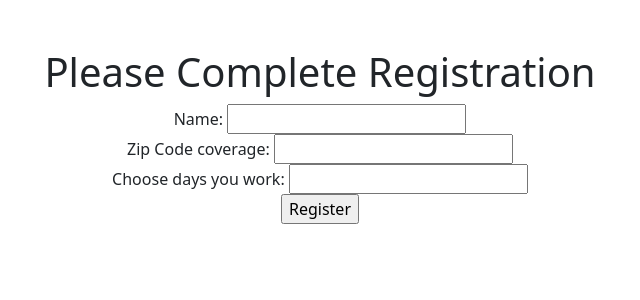
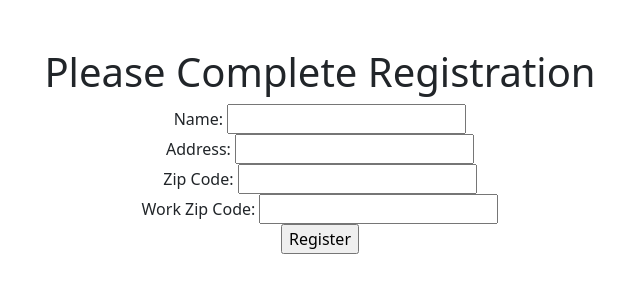
Before and after one commit to nolanbeihl/Trashcollector, a Django app: page /employees/new/ in a window 1280 px wide. Shown: the part 56-356 px from the top of the page, without its empty margins (320-960 px from the left). Run offline with Django 3.2, Linux system fonts and the light colour scheme; the visitor is signed in with stand-in values (Sample User, id 1).

Commit message:
Fixed database for Employee. Started working of the Employee index page.

```diff
--- a/trash_collector/employees/models.py
+++ b/trash_collector/employees/models.py
@@ -7,9 +7,10 @@ from django.db import models
 
 class Employee(models.Model):
     name = models.CharField(max_length=50)
+    address = models.CharField(max_length=50)
+    zip_code = models.CharField(max_length=5)
+    work_zip_code = models.CharField(max_length=5)
     user = models.ForeignKey('accounts.User', blank=True, null=True, on_delete=models.CASCADE)
-    zip_code = models.CharField(max_length=5)
-    work_days = models.CharField(max_length=50)
 
     def __str__(self):
         return self.name
--- a/trash_collector/employees/templates/employees/create.html
+++ b/trash_collector/employees/templates/employees/create.html
@@ -9,8 +9,9 @@
 <form action="{% url 'employees:create' %}" method="post">
     {% csrf_token %}
     Name: <input type="text" name="name" id="name"><br />
-    Zip Code coverage: <input type="text" name="zip_code" id="zip_code"><br />
-    Choose days you work: <input type="text" name="work_days" id="work_days"><br />
+    Address: <input type="text" name="address" id="address"><br />
+    Zip Code: <input type="text" name="zip_code" id="zip_code"><br />
+    Work Zip Code: <input type="text" name="work_zip_code" id="work_zip_code"><br />
     <input type="submit" value="Register">
 </form>
 
--- /dev/null
+++ b/trash_collector/employees/templates/employees/employee_base.html
@@ -0,0 +1,6 @@
+{% extends 'base.html' %}
+
+{% block navbar %}
+    <a class="nav-item nav-link" href="{% url 'employees:index' %}">Home</a>
+    <a class="nav-item nav-link" href="{% url 'employees:your_customers' %}">Your Customers</a>
+{% endblock %}
--- a/trash_collector/employees/urls.py
+++ b/trash_collector/employees/urls.py
@@ -8,4 +8,5 @@ app_name = "employees"
 urlpatterns = [
     path('', views.index, name="index"),
     path('new/', views.create, name="create"),
+    path('day/', views.day, name="day"),
 ]
--- a/trash_collector/employees/views.py
+++ b/trash_collector/employees/views.py
@@ -5,6 +5,12 @@ from django.urls import reverse
 from .models import Employee
 from datetime import date
 from django.core.exceptions import ObjectDoesNotExist
+
+# We left off here.
+import os
+import sys
+
+
 # Create your views here.
 
 # TODO: Create a function for each path created in employees/urls.py. Each will need a template as well.
@@ -34,9 +40,20 @@ def create(request):
     if request.method == "POST":
         name_from_form = request.POST.get('name')
         zip_from_form = request.POST.get('zip_code')
-        work_days_from_form = request.POST.get('work_days')
-        new_employee = Employee(name=name_from_form, user=logged_in_user,  zip_code=zip_from_form, work_days=work_days_from_form)
+        work_zip_code_from_form = request.POST.get('work_zip_code')
+        address_from_form = request.POST.get('address')
+        new_employee = Employee(name=name_from_form, user=logged_in_user,  zip_code=zip_from_form, work_zip_code=work_zip_code_from_form, address=address_from_form)
         new_employee.save()
         return HttpResponseRedirect(reverse('employees:index'))
     else:
         return render(request, 'employees/create.html')
+
+
+
+@login_required
+def day(request):
+    todays_customers = Customers.objects.filter(weekly_pickup = date.today())
+    context = {
+        'todays_customers': todays_customers
+    }
+    return render(request, 'employees/index.html', context)
```
Also changed, not shown: trash_collector/employees/templates/employees/index.html (+11 -2 lines), trash_collector/employees/templates/employees/your_customers.html (added, +26 -0 lines), trash_collector/employees/migrations/0001_initial.py (added).
